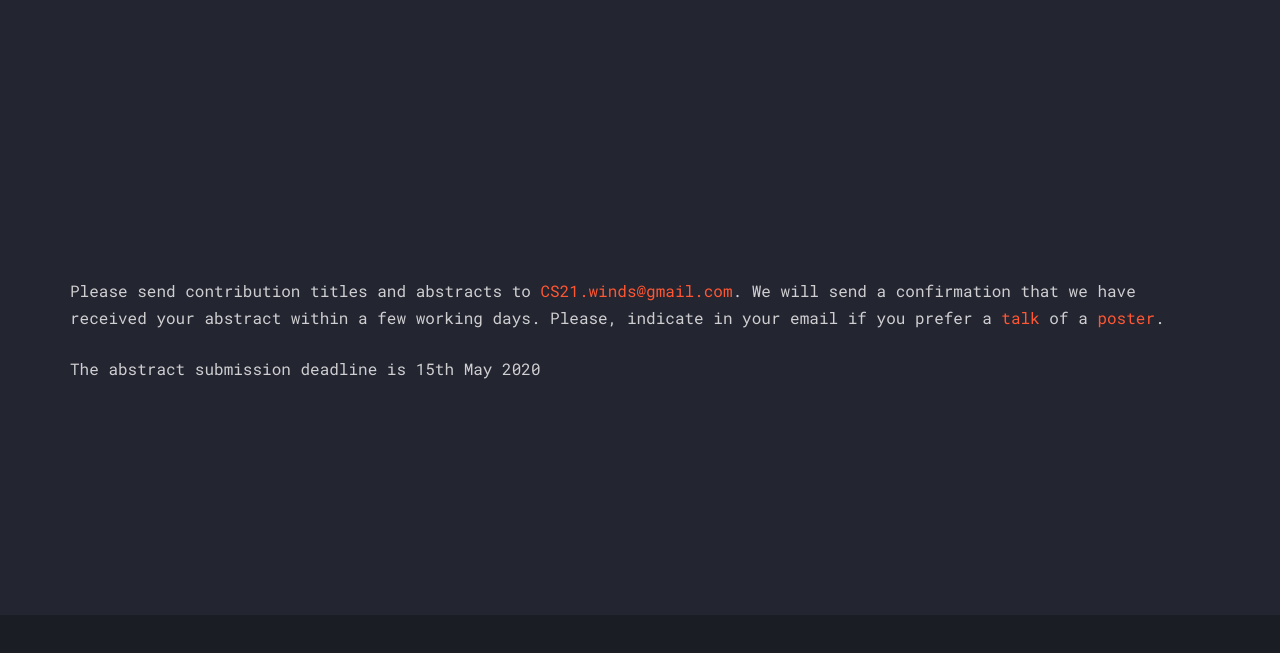
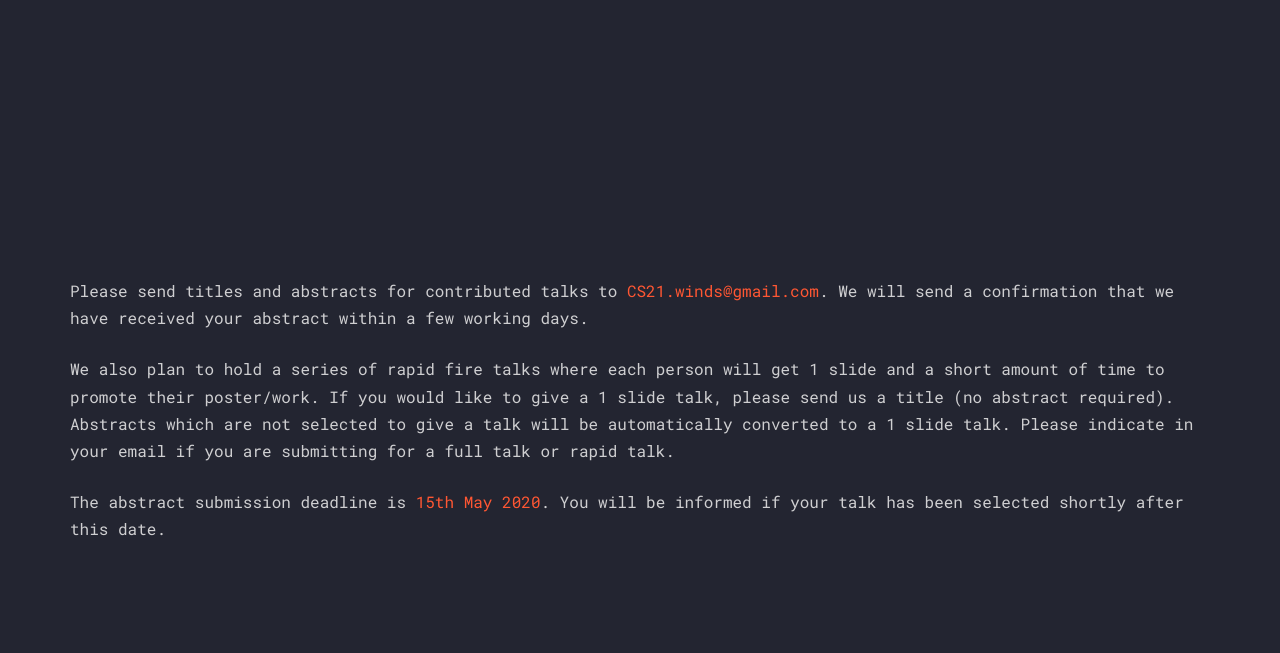
Before and after one commit to windsandmassloss/windsandmassloss.github.io, a plain HTML site: page contact.html in a window 1280 px wide. Shown: the part 491-1144 px from the top of the page. Drawn offline with Linux system fonts and the light colour scheme; files whose address does not match are found by name.

Commit message:
updated the abstract submission text

```diff
--- a/contact.html
+++ b/contact.html
@@ -68,8 +68,9 @@
 
           <div class="mt-5" data-aos="fade-up" data-aos-delay="200">
 
-              <p class="mb-4">Please send contribution titles and abstracts to <a href="mailto:CS21.winds@gmail.com">CS21.winds@gmail.com</a>. We will send a confirmation that we have received your abstract within a few working days. Please, indicate in your email if you prefer a <span class="text-primary">talk</span> of a <span class="text-primary">poster</span>.</p>
-              <p class="mb-4">The abstract submission deadline is 15th May 2020</p>
+              <p class="mb-4">Please send titles and abstracts for contributed talks to <a href="mailto:CS21.winds@gmail.com">CS21.winds@gmail.com</a>. We will send a confirmation that we have received your abstract within a few working days.</p>
+              <p class="mb-4"> We also plan to hold a series of rapid fire talks where each person will get 1 slide and a short amount of time to promote their poster/work. If you would like to give a 1 slide talk, please send us a title (no abstract required). Abstracts which are not selected to give a talk will be automatically converted to a 1 slide talk. Please indicate in your email if you are submitting for a full talk or rapid talk.</p>
+              <p class="mb-4">The abstract submission deadline is <span class="text-primary">15th May 2020</span>. You will be informed if your talk has been selected shortly after this date.</p>
 
 
           </div>
```
